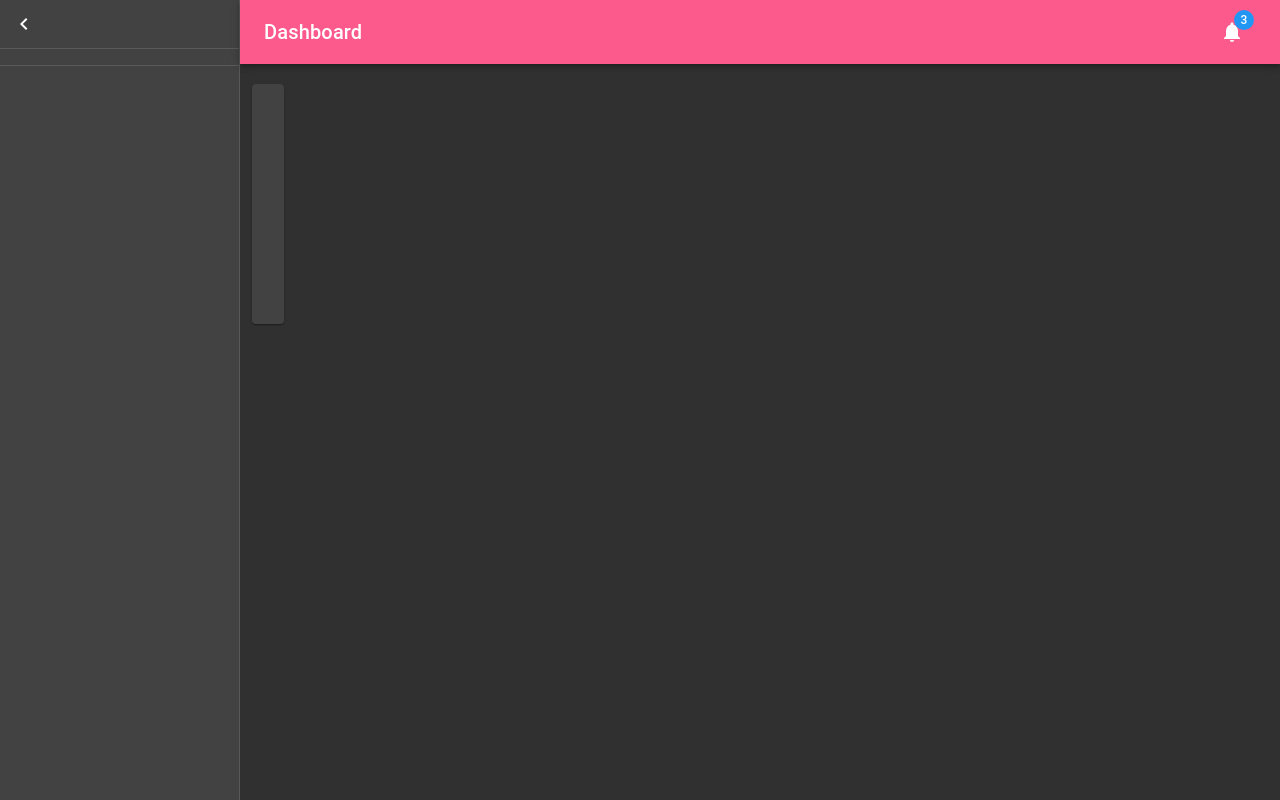
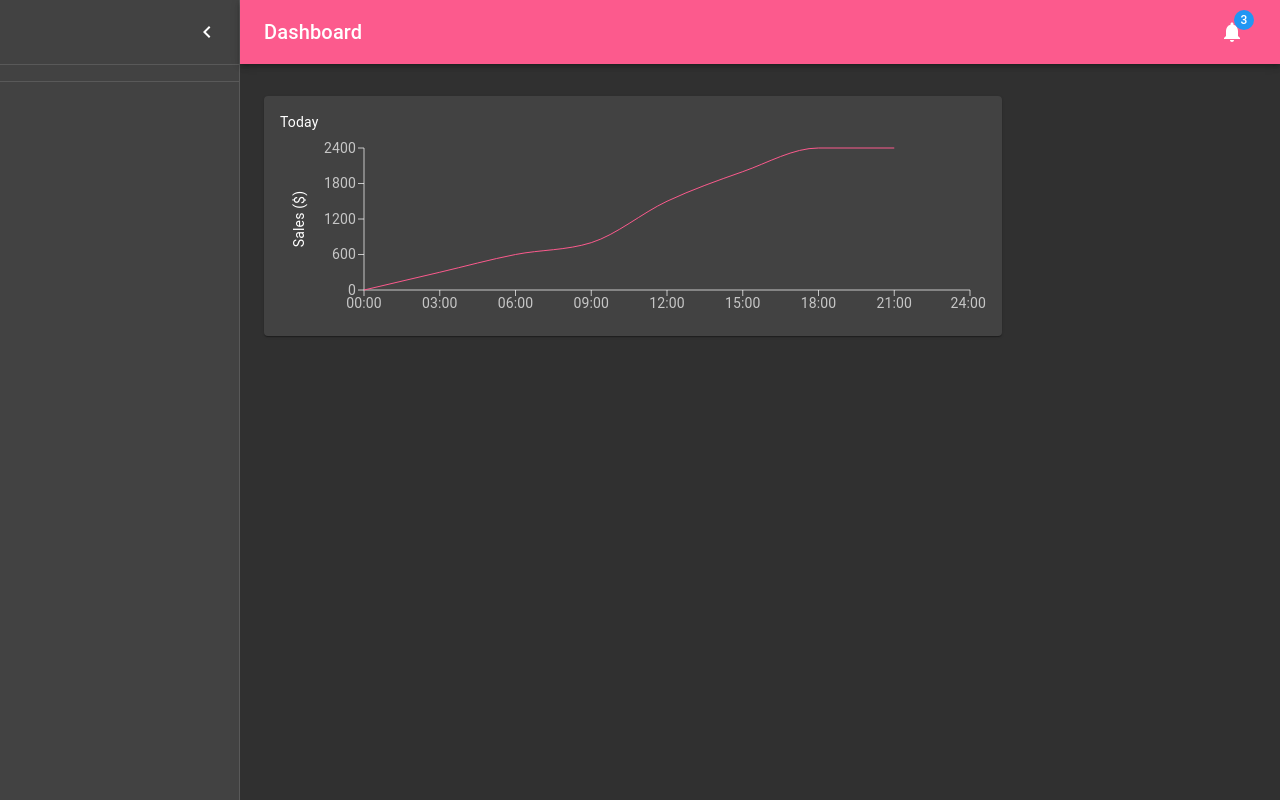
Before and after one commit to jyoti857/material_template, a React (Create React App) app: page / in a window 1280 px wide. Built offline with nearby package versions, Linux system fonts and the light colour scheme.

Commit message:
chart title pending

```diff
--- a/package.json
+++ b/package.json
@@ -19,6 +19,7 @@
     "react": "^17.0.2",
     "react-dom": "^17.0.2",
     "react-scripts": "4.0.3",
+    "recharts": "^2.0.9",
     "web-vitals": "^1.0.1"
   },
   "scripts": {
--- /dev/null
+++ b/src/pages/getting-started/templates/dahboard/Chart.tsx
@@ -0,0 +1,52 @@
+
+import { useTheme } from '@material-ui/core/styles'
+import React from 'react';
+import {LineChart, XAxis, ResponsiveContainer, YAxis, Label, Line} from 'recharts'
+function createData(time, amount) {
+  return { time, amount };
+}
+const data = [
+  createData('00:00', 0),
+  createData('03:00', 300),
+  createData('06:00', 600),
+  createData('09:00', 800),
+  createData('12:00', 1500),
+  createData('15:00', 2000),
+  createData('18:00', 2400),
+  createData('21:00', 2400),
+  createData('24:00', undefined),
+];
+interface ChartProps {}
+const Chart = (props: ChartProps) => {
+  const theme = useTheme();
+  return (
+    <React.Fragment>
+      <div>Today</div>
+      <ResponsiveContainer>
+        <LineChart
+          data = {data}
+          margin={{
+            top: 16,
+            right: 16,
+            bottom: 0,
+            left: 24,
+          }}
+        >
+          <XAxis dataKey = 'time' stroke = {theme.palette.text.secondary}/>
+          <YAxis stroke={theme.palette.text.secondary}>
+            <Label
+              angle = {270}
+              position = 'left'
+              style={{ textAnchor: 'middle', fill: theme.palette.text.primary }}
+            >
+              Sales ($)
+            </Label>
+          </YAxis>
+          <Line type="monotone" dataKey="amount" stroke={theme.palette.primary.main} dot={false} />
+        </LineChart>
+      </ResponsiveContainer>
+    </React.Fragment>
+  );
+};
+
+export default Chart;
--- a/src/pages/getting-started/templates/dahboard/Dashboard.tsx
+++ b/src/pages/getting-started/templates/dahboard/Dashboard.tsx
@@ -6,6 +6,7 @@ import MenuIcon from '@material-ui/icons/Menu'
 import clsx from 'clsx'
 import NotificationsIcon from '@material-ui/icons/Notifications'
 import ChevronLeftIcon from '@material-ui/icons/ChevronLeft'
+import Chart from "./Chart";
 
 const drawerWidth = 240;
 const useStyles = makeStyles((theme?: Theme) =>
@@ -21,6 +22,7 @@ const useStyles = makeStyles((theme?: Theme) =>
       alignItems: 'center',
       justifyContent: 'flex-end',
       padding: '0 8px',
+      ...theme.mixins.toolbar,
     },
     appBar: {
       zIndex: theme.zIndex.drawer + 1,
@@ -39,7 +41,6 @@ const useStyles = makeStyles((theme?: Theme) =>
     },
     menuButton: {
       marginRight: 36,
-      zIndex: theme.zIndex.drawer + 2,
     },
     menuButtonHidden: {
       display: 'none'
@@ -134,7 +135,7 @@ const Dashboard: FC<any> = () =>{
           paper: clsx(classes.drawerPaper, !open && classes.drawerPaperClose)
         }}
       >
-        <div>
+        <div className = {classes.toolbarIcon}>
           <IconButton onClick = {handleDrawerClose}>
             <ChevronLeftIcon />
           </IconButton>
@@ -154,10 +155,11 @@ const Dashboard: FC<any> = () =>{
           <Grid
             container spacing={3}
           >
-            <Paper className = {fixedHeightPaper}>
-
-            </Paper>
-          </Grid>
+           <Grid item xs={12} md={8} lg={9}>
+              <Paper className={fixedHeightPaper}>
+                <Chart />
+              </Paper>
+            </Grid>
           <Grid>
             <Paper>
 
@@ -168,6 +170,7 @@ const Dashboard: FC<any> = () =>{
 
             </Paper>
           </Grid>
+        </Grid>
           <Box pt={4}></Box>
         </Container>
       </main>
```
Also changed, not shown: 1 other file (tests, documents, lock files or other folders).
